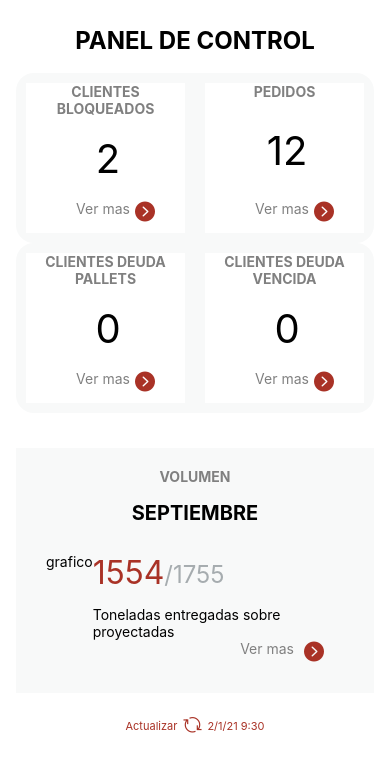
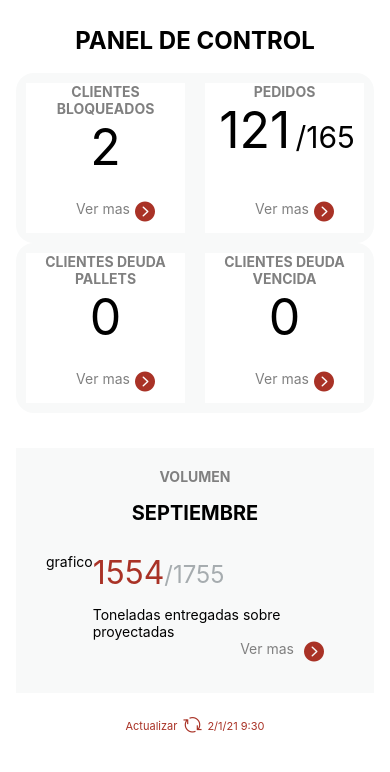
Before and after one commit to imacavs/react-native, a React Native app: screen / in a window 390 px wide. Shown: the top 772 px of the page. Built offline with nearby package versions, Linux system fonts and the light colour scheme.

Commit message:
detalles

```diff
--- a/src/feature/panelDeControl1/components/DatosCliente.js
+++ b/src/feature/panelDeControl1/components/DatosCliente.js
@@ -16,9 +16,16 @@ const styles = StyleSheet.create({
   containerNumber: {
     flex: 1,
     justifyContent: 'center',
+    flexDirection: 'row',
+    alignItems: 'baseline',
   },
   number: {
-    fontSize: 40,
+    fontSize: 50,
+    marginLeft: 5,
+    textAlign: 'center',
+  },
+  number2: {
+    fontSize: 30,
     marginLeft: 5,
     textAlign: 'center',
   },
@@ -41,7 +48,7 @@ const styles = StyleSheet.create({
   },
 });
 
-const DatosCliente = ({number, title}) => {
+const DatosCliente = ({number, title, number2}) => {
   return (
     <View style={styles.container}>
       <View>
@@ -49,6 +56,7 @@ const DatosCliente = ({number, title}) => {
       </View>
       <View style={styles.containerNumber}>
         <Text style={styles.number}>{number}</Text>
+        <Text style={styles.number2}>{number2}</Text>
       </View>
       <View style={styles.datos}>
         <Text style={styles.verMas}>Ver mas</Text>
--- a/src/feature/panelDeControl1/index.js
+++ b/src/feature/panelDeControl1/index.js
@@ -37,7 +37,7 @@ const PanelControl = () => {
     <View style={{}}>
       <View style={styles.row}>
         <DatosCliente number={2} title={'CLIENTES BLOQUEADOS'} />
-        <DatosCliente number={12} title={'PEDIDOS'} />
+        <DatosCliente number={121} number2={'/165'} title={'PEDIDOS'} />
       </View>
       <View style={styles.row}>
         <DatosCliente number={0} title={'CLIENTES DEUDA PALLETS'} />
```
